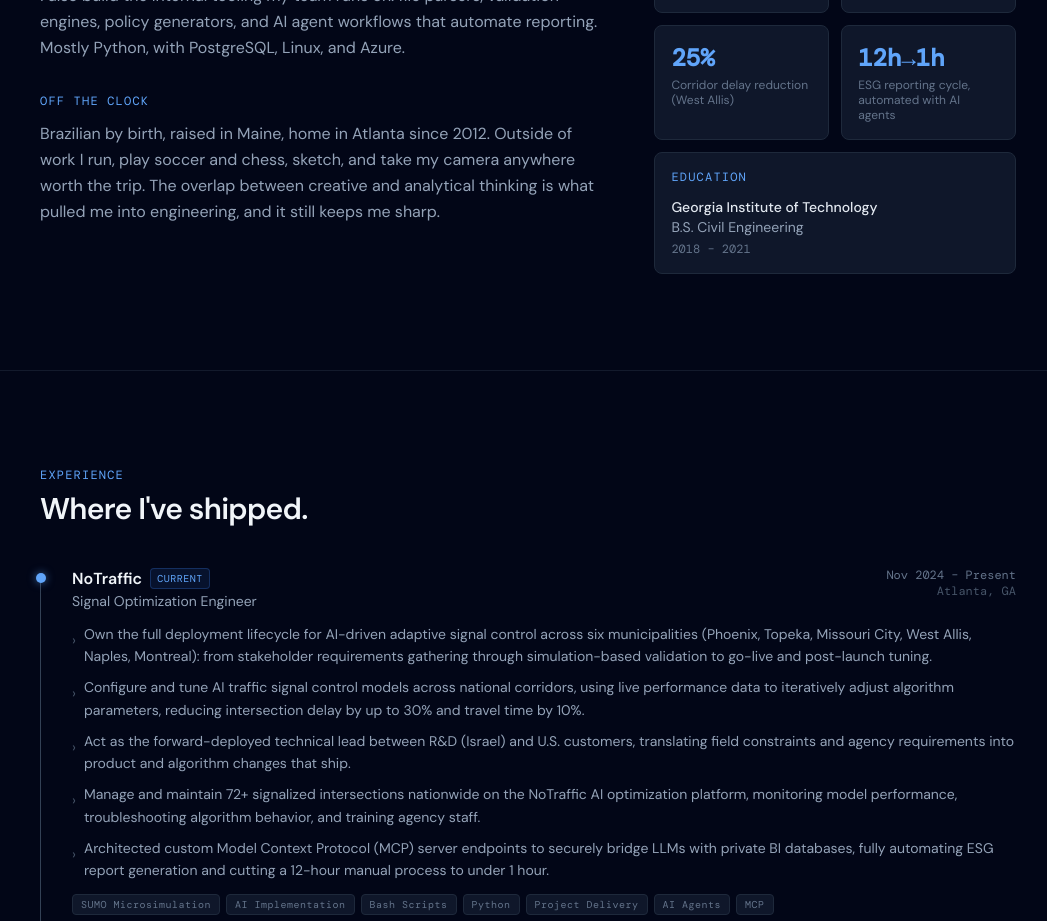
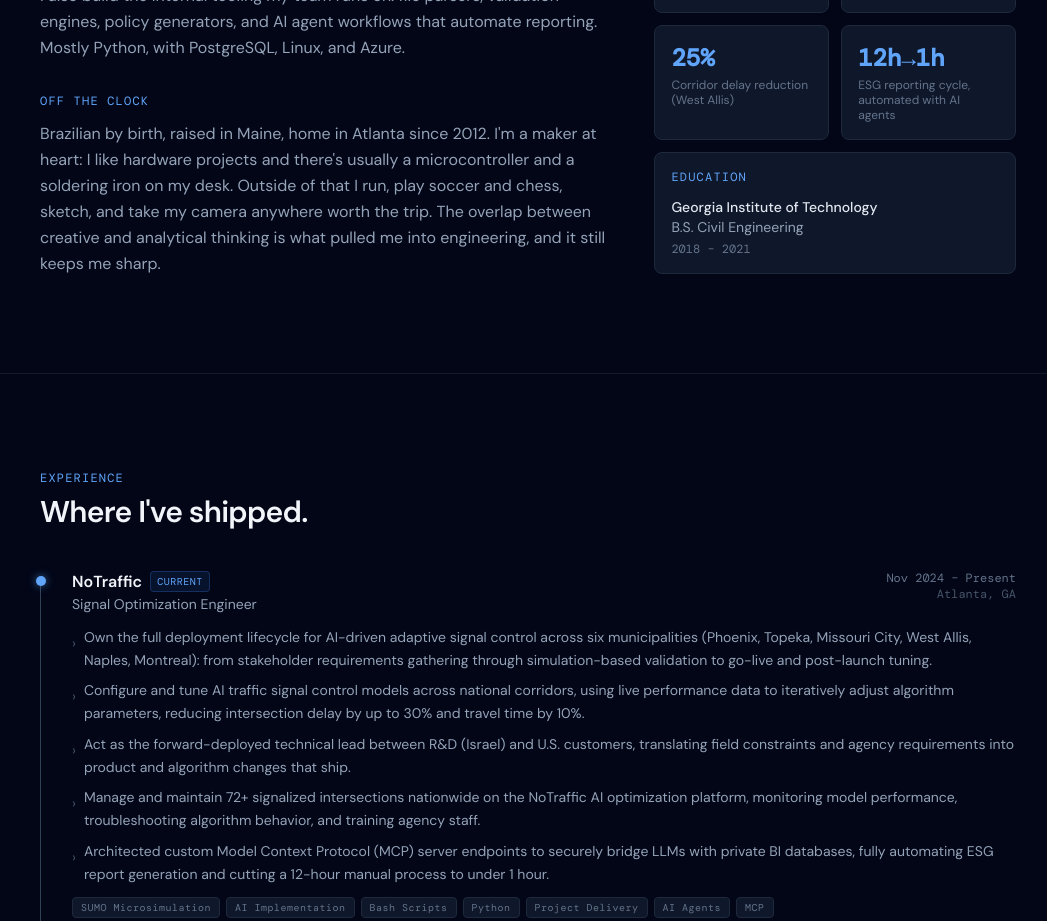
Before and after one commit to shmucas/portfolio, a React (Vite) app: page / in a window 1280 px wide. Shown: the part 1240-2161 px from the top of the page, without its empty margins (112-1159 px from the left). Built offline with nearby package versions, Linux system fonts and the light colour scheme.

Commit message:
Add maker and hardware interests to About section

```diff
--- a/src/components/About.jsx
+++ b/src/components/About.jsx
@@ -48,10 +48,12 @@
             <div className="pt-4">
               <p className="mono-label mb-3">Off the clock</p>
               <p className="text-slate-400 leading-relaxed">
-                Brazilian by birth, raised in Maine, home in Atlanta since 2012. Outside of
-                work I run, play soccer and chess, sketch, and take my camera anywhere worth
-                the trip. The overlap between creative and analytical thinking is what
-                pulled me into engineering, and it still keeps me sharp.
+                Brazilian by birth, raised in Maine, home in Atlanta since 2012. I'm a maker
+                at heart: I like hardware projects and there's usually a microcontroller and
+                a soldering iron on my desk. Outside of that I run, play soccer and chess,
+                sketch, and take my camera anywhere worth the trip. The overlap between
+                creative and analytical thinking is what pulled me into engineering, and it
+                still keeps me sharp.
               </p>
             </div>
           </div>
```
